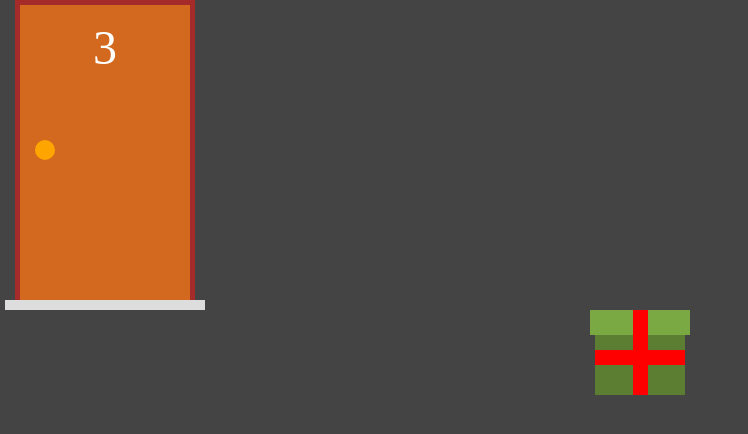
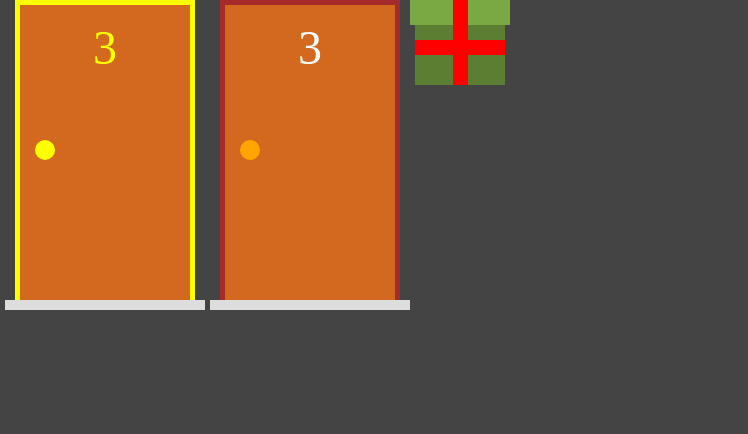
Before and after one commit to FelipeSaadi/next-doors, a Next.js app: page / in a window 1280 px wide. Shown: the top 434 px of the page, without its empty margins (0-748 px from the left). Built offline with nearby package versions, Linux system fonts and the light colour scheme.

Commit message:
add door selected style

```diff
--- a/components/door/index.tsx
+++ b/components/door/index.tsx
@@ -1,9 +1,13 @@
 import styles from "./styles.module.css";
 
-const Door = () => {
+type Door = {
+  selected?: Boolean;
+}
+
+const Door = (props: Door) => {
   return (
     <div className={styles.area}>
-      <div className={styles.structure}>
+      <div className={`${styles.structure} ${props.selected && styles.selected}`}>
         <div className={styles.door}>
           <div className={styles.number}>3</div>
           <div className={styles.handle}></div>
--- a/components/door/styles.module.css
+++ b/components/door/styles.module.css
@@ -46,3 +46,16 @@
   width: 100%;
   background-color: #ddd;
 }
+
+.selected {
+  border: solid 5px yellow;
+  border-bottom: 0;
+}
+
+.selected .number {
+  color: yellow;
+}
+
+.selected .handle {
+  background-color: yellow;
+}
--- a/pages/index.tsx
+++ b/pages/index.tsx
@@ -3,7 +3,8 @@ import Gift from "@/components/gift";
 
 export default function Home() {
   return (
-    <div>
+    <div style={{display: "flex"}}>
+      <Door selected />
       <Door />
       <Gift />
     </div>
```
